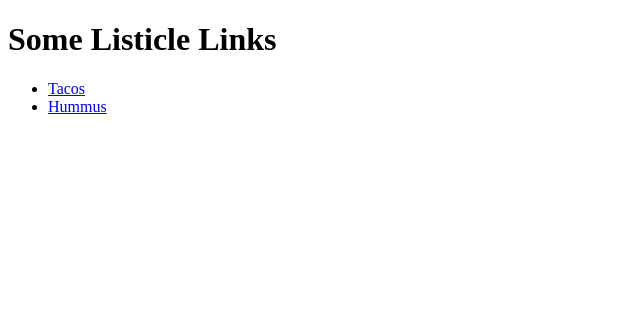
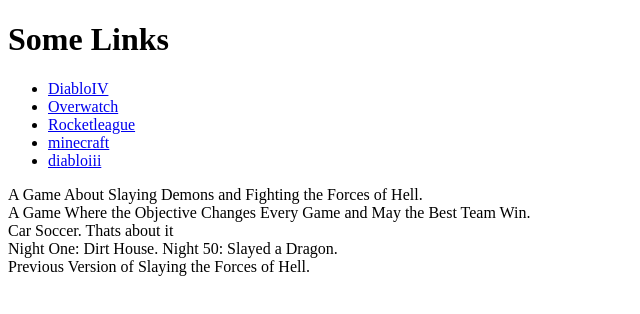
Before and after one commit to Charlie-GCCIS/IGME-110-Repo, a plain HTML site: page index.html in a window 1280 px wide. Shown: the whole page, without its empty margins (0-640 px from the left). Drawn offline with Linux system fonts and the light colour scheme.

Commit message:
Update index.html

```diff
--- a/index.html
+++ b/index.html
@@ -3,13 +3,31 @@
 <head>
   <meta charset="UTF-8">
   <meta name="viewport" content="width=device-width, initial-scale=1.0">
-  <title>My Listicle</title>
+  <title>Links Page</title>
 </head>
 <body>
-  <h1>Some Listicle Links</h1>
+  <h1>Some Links</h1>
   <ul>
-    <li><a href="https://en.wikipedia.org/wiki/Taco">Tacos</a></li>
-    <li><a href="https://en.wikipedia.org/wiki/Hummus">Hummus</a></li>
+    <li><a href="https://diablo4.blizzard.com/en-us/">DiabloIV</a></li>
+    <li><a href="https://overwatch.blizzard.com/en-us/">Overwatch</a></li>
+    <li><a href="https://www.rocketleague.com/en">Rocketleague</a></li>
+    <li><a href="https://www.minecraft.net/en-us">minecraft</a></li>
+    <li><a href="https://us.diablo3.blizzard.com/en-us/">diabloiii</a></li>
   </ul>
+  <p>
+    A Game About Slaying Demons and Fighting the Forces of Hell.<br>
+
+
+    A Game Where the Objective Changes Every Game and May the Best Team Win.<br>
+
+
+    Car Soccer. Thats about it<br>
+
+
+    Night One: Dirt House. Night 50: Slayed a Dragon.<br>
+
+
+    Previous Version of Slaying the Forces of Hell.
+  </p>
 </body>
 </html>
```
